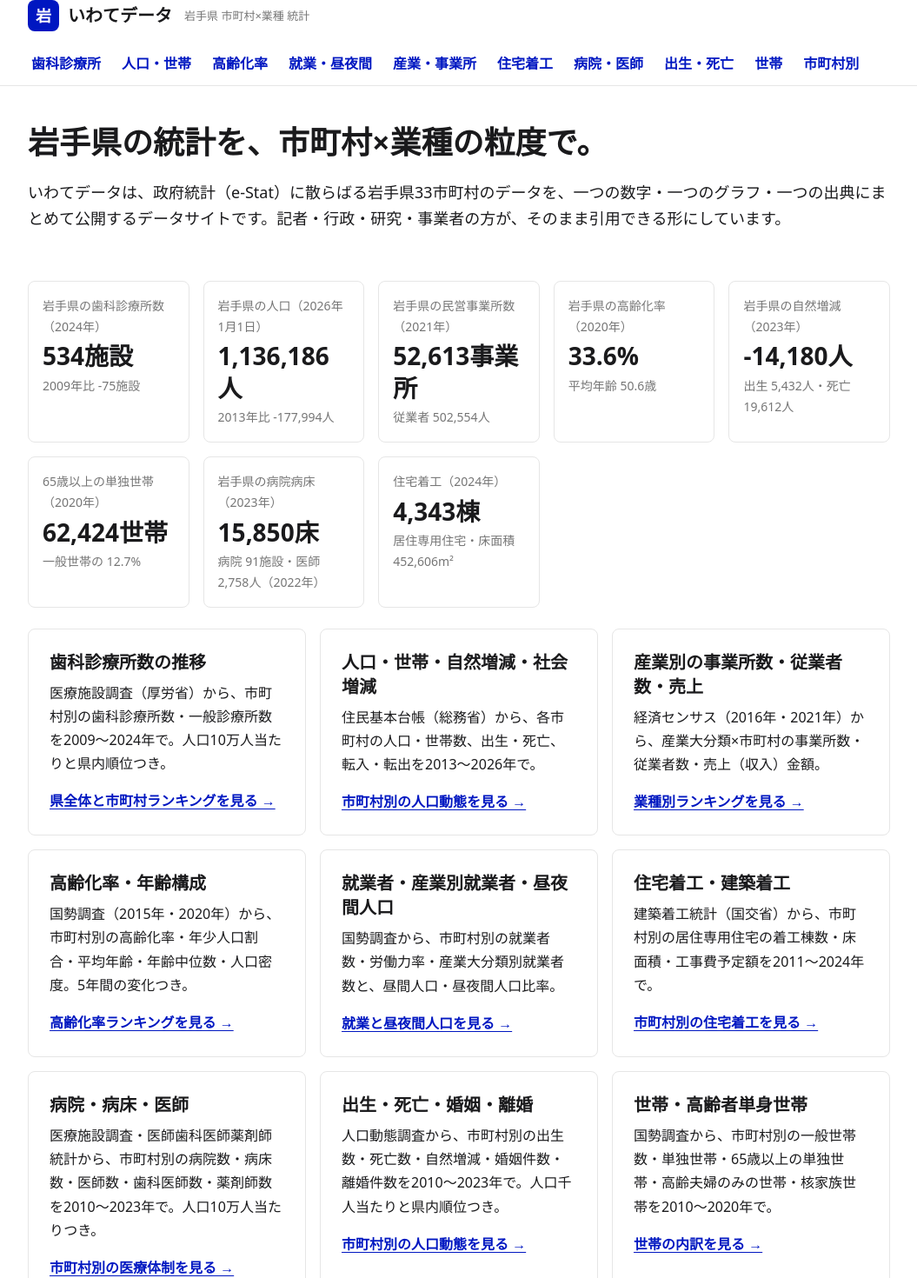
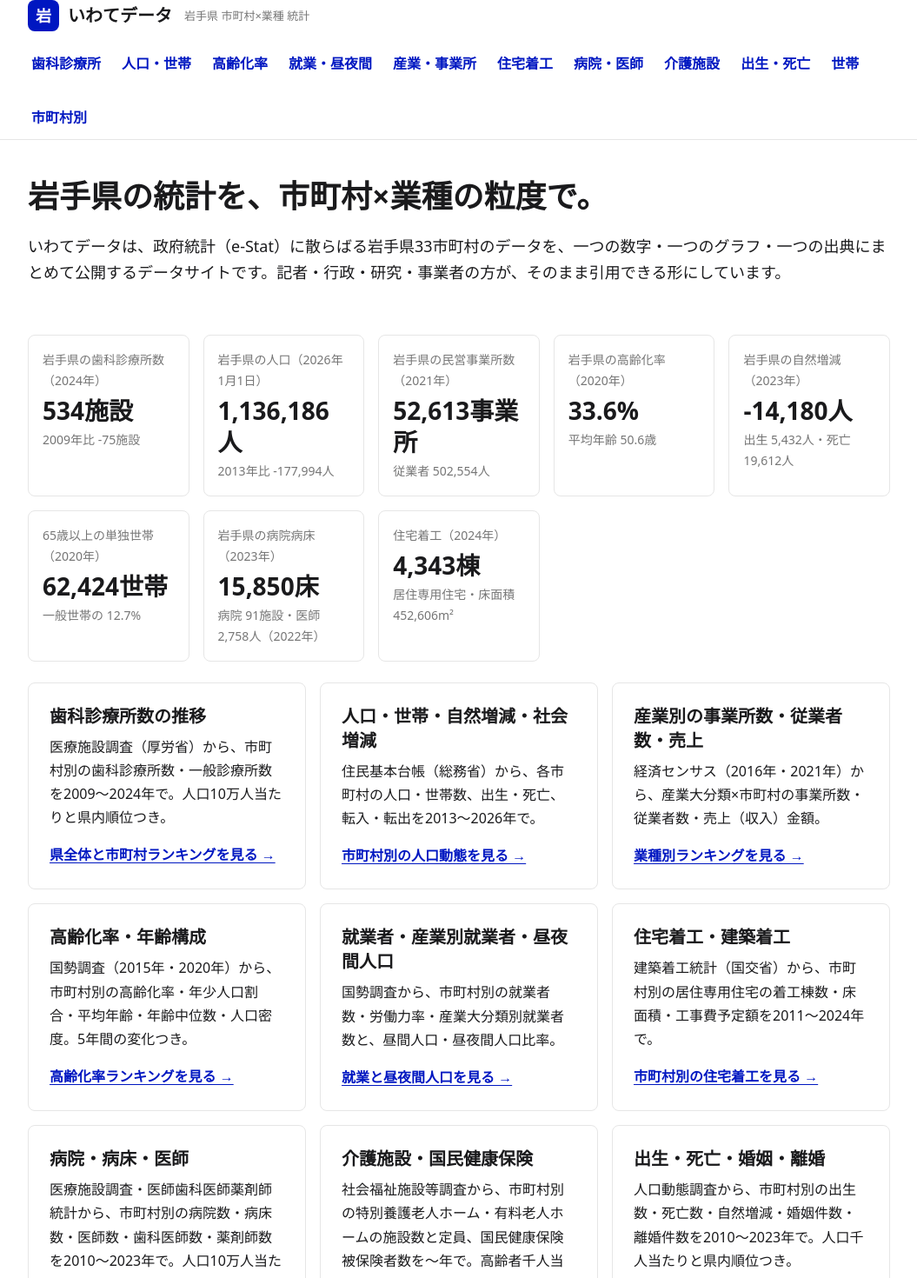
Before and after one commit to beakoda/iwate-data, a Next.js app: page / in a window 1280 px wide. Shown: the top 1470 px of the page at 87% size, without its empty margins (112-1167 px from the left). Built offline with nearby package versions, Linux system fonts and the light colour scheme; no server answers.

Commit message:
Add files via upload

```diff
--- a/app/layout.tsx
+++ b/app/layout.tsx
@@ -26,6 +26,7 @@ export default function RootLayout({ children }: { children: React.ReactNode })
               <Link href="/industry/">産業・事業所</Link>
               <Link href="/building/">住宅着工</Link>
               <Link href="/medical/">病院・医師</Link>
+              <Link href="/welfare/">介護施設</Link>
               <Link href="/vital/">出生・死亡</Link>
               <Link href="/household/">世帯</Link>
               <Link href="/city/">市町村別</Link>
--- a/app/page.tsx
+++ b/app/page.tsx
@@ -1,5 +1,5 @@
 import Link from 'next/link';
-import { MUNIS, INDUSTRIES, PREF, dentalAt, popAt, econAt, fmt, fmtSigned, LATEST_DENTAL, LATEST_POP, SITE, censusAt, agingRate, LATEST_CENSUS, buildPrefAt, LATEST_BUILD, FIRST_BUILD, vitalPrefAt, LATEST_VITAL, FIRST_VITAL, naturalChange, housePrefAt, LATEST_HOUSE, FIRST_HOUSE, hhShare, medPrefAt, LATEST_MED, FIRST_MED, LATEST_DOC_YEAR } from '@/lib/data';
+import { MUNIS, INDUSTRIES, PREF, dentalAt, popAt, econAt, fmt, fmtSigned, LATEST_DENTAL, LATEST_POP, SITE, censusAt, agingRate, LATEST_CENSUS, buildPrefAt, LATEST_BUILD, FIRST_BUILD, vitalPrefAt, LATEST_VITAL, FIRST_VITAL, naturalChange, housePrefAt, LATEST_HOUSE, FIRST_HOUSE, hhShare, medPrefAt, LATEST_MED, FIRST_MED, LATEST_DOC_YEAR, welPrefAt, LATEST_WEL, FIRST_WEL } from '@/lib/data';
 
 export default function Home() {
   const d = dentalAt(PREF.code, LATEST_DENTAL)!; const d0 = dentalAt(PREF.code, 2009)!;
@@ -33,6 +33,7 @@ export default function Home() {
         <div className="card"><h2>就業者・産業別就業者・昼夜間人口</h2><p>国勢調査から、市町村別の就業者数・労働力率・産業大分類別就業者数と、昼間人口・昼夜間人口比率。</p><Link className="more" href="/work/">就業と昼夜間人口を見る →</Link></div>
         <div className="card"><h2>住宅着工・建築着工</h2><p>建築着工統計（国交省）から、市町村別の居住専用住宅の着工棟数・床面積・工事費予定額を{FIRST_BUILD}〜{LATEST_BUILD}年で。</p><Link className="more" href="/building/">市町村別の住宅着工を見る →</Link></div>
         <div className="card"><h2>病院・病床・医師</h2><p>医療施設調査・医師歯科医師薬剤師統計から、市町村別の病院数・病床数・医師数・歯科医師数・薬剤師数を{FIRST_MED}〜{LATEST_MED}年で。人口10万人当たりつき。</p><Link className="more" href="/medical/">市町村別の医療体制を見る →</Link></div>
+        <div className="card"><h2>介護施設・国民健康保険</h2><p>社会福祉施設等調査から、市町村別の特別養護老人ホーム・有料老人ホームの施設数と定員、国民健康保険被保険者数を{FIRST_WEL}〜{LATEST_WEL}年で。高齢者千人当たりつき。</p><Link className="more" href="/welfare/">市町村別の介護施設を見る →</Link></div>
         <div className="card"><h2>出生・死亡・婚姻・離婚</h2><p>人口動態調査から、市町村別の出生数・死亡数・自然増減・婚姻件数・離婚件数を{FIRST_VITAL}〜{LATEST_VITAL}年で。人口千人当たりと県内順位つき。</p><Link className="more" href="/vital/">市町村別の人口動態を見る →</Link></div>
         <div className="card"><h2>世帯・高齢者単身世帯</h2><p>国勢調査から、市町村別の一般世帯数・単独世帯・65歳以上の単独世帯・高齢夫婦のみの世帯・核家族世帯を{FIRST_HOUSE}〜{LATEST_HOUSE}年で。</p><Link className="more" href="/household/">世帯の内訳を見る →</Link></div>
       </div>
--- a/app/sitemap.ts
+++ b/app/sitemap.ts
@@ -4,8 +4,8 @@ export const dynamic = 'force-static';
 export default function sitemap(): MetadataRoute.Sitemap {
   const d = new Date(GENERATED);
   const u = (p: string, pr: number) => ({ url: SITE.url + p, lastModified: d, priority: pr });
-  return [u('/', 1), u('/dental/', 0.9), u('/population/', 0.9), u('/industry/', 0.9), u('/aging/', 0.9), u('/work/', 0.9), u('/building/', 0.9), u('/medical/', 0.9), u('/vital/', 0.9), u('/household/', 0.9), u('/city/', 0.8),
-    ...MUNIS.flatMap(m => [u(`/city/${m.slug}/`, 0.8), u(`/dental/${m.slug}/`, 0.7), u(`/population/${m.slug}/`, 0.7), u(`/aging/${m.slug}/`, 0.7), u(`/work/${m.slug}/`, 0.7), u(`/building/${m.slug}/`, 0.7), u(`/medical/${m.slug}/`, 0.7), u(`/vital/${m.slug}/`, 0.7), u(`/household/${m.slug}/`, 0.7)]),
+  return [u('/', 1), u('/dental/', 0.9), u('/population/', 0.9), u('/industry/', 0.9), u('/aging/', 0.9), u('/work/', 0.9), u('/building/', 0.9), u('/medical/', 0.9), u('/welfare/', 0.9), u('/vital/', 0.9), u('/household/', 0.9), u('/city/', 0.8),
+    ...MUNIS.flatMap(m => [u(`/city/${m.slug}/`, 0.8), u(`/dental/${m.slug}/`, 0.7), u(`/population/${m.slug}/`, 0.7), u(`/aging/${m.slug}/`, 0.7), u(`/work/${m.slug}/`, 0.7), u(`/building/${m.slug}/`, 0.7), u(`/medical/${m.slug}/`, 0.7), u(`/welfare/${m.slug}/`, 0.7), u(`/vital/${m.slug}/`, 0.7), u(`/household/${m.slug}/`, 0.7)]),
     ...INDUSTRIES.filter(i => i.code !== 'AR').map(i => u(`/industry/${i.slug}/`, 0.7)),
     ...INDUSTRIES.filter(i => i.code !== 'AR').flatMap(i =>
       MUNIS.filter(m => econAt(m.code, i.code)?.['2021']?.estab != null)
```
